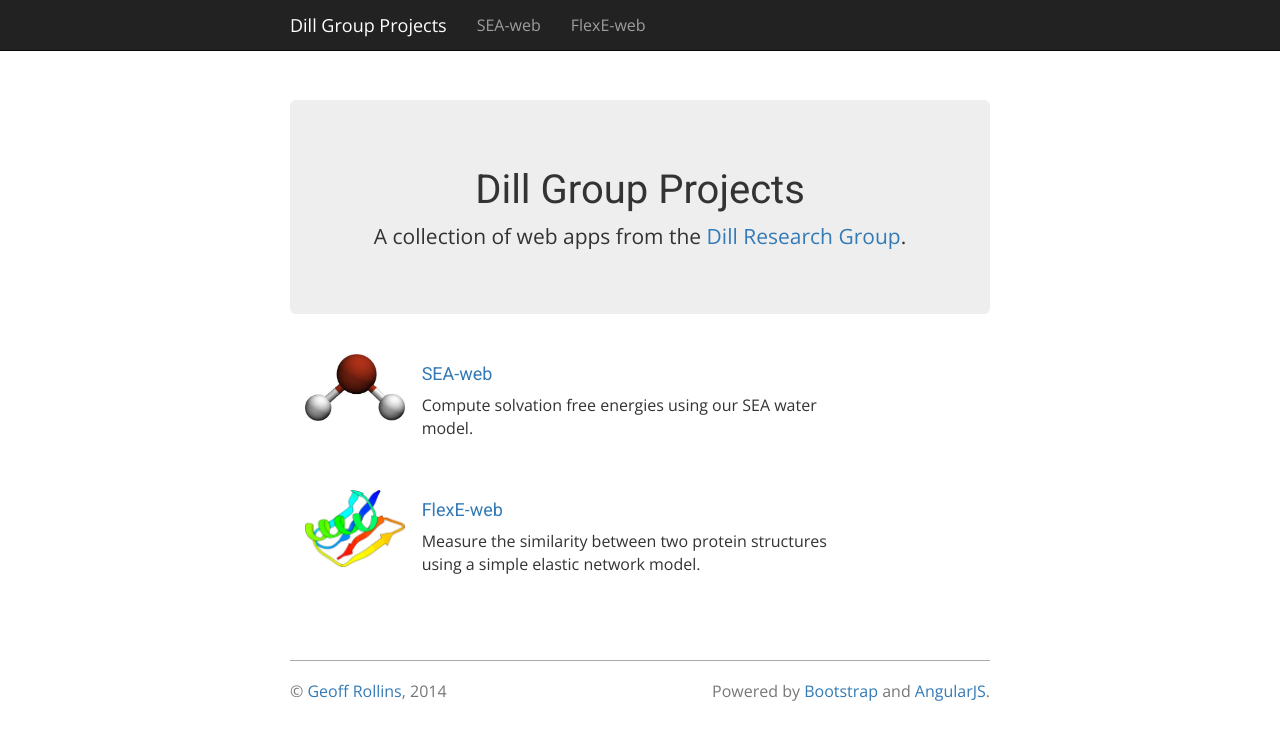
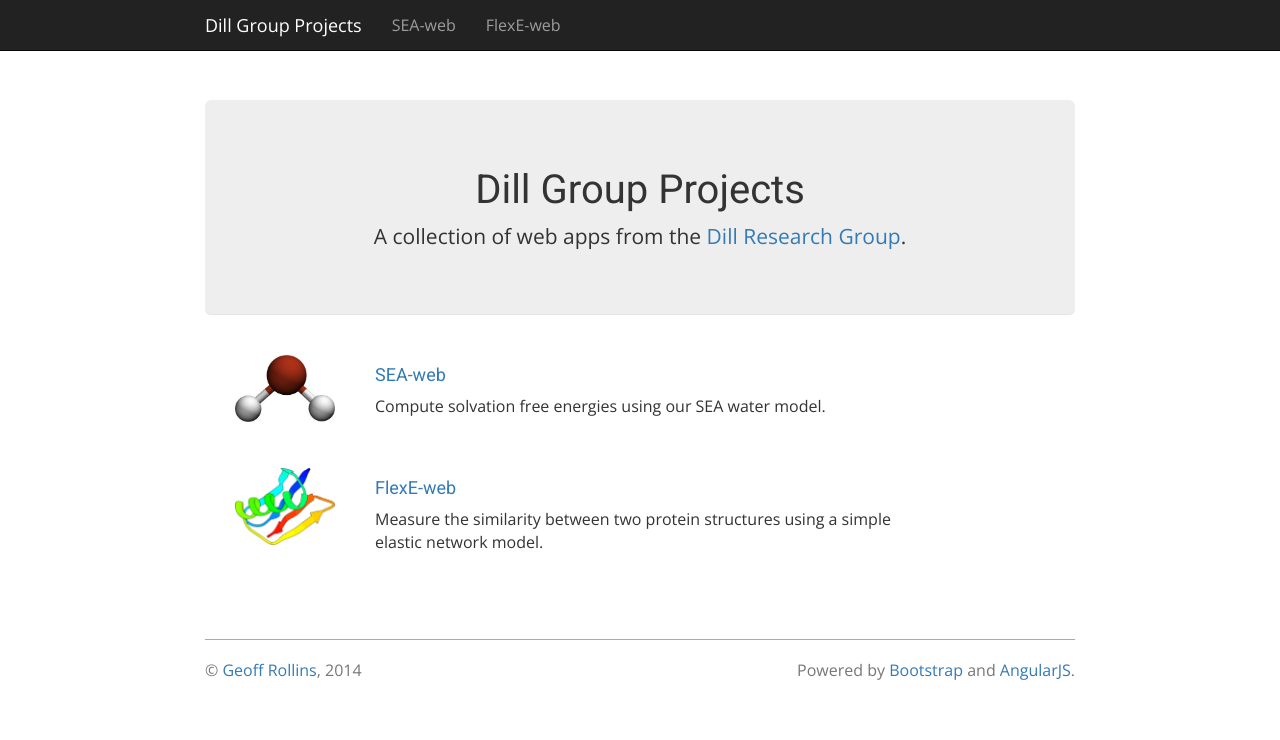
Before and after one commit to grollins/dillgroupio, a website: page app/index.html in a window 1280 px wide. Drawn offline with nearby package versions, Linux system fonts and the light colour scheme; files that its build step writes are made by us from their sources.

Commit message:
Adjust content width to match flexe-web and sea-web.

```diff
--- a/app/styles/main.css
+++ b/app/styles/main.css
@@ -56,6 +56,10 @@ p {
     border-top: 1px solid #aaa;
 }
 
+.container {
+    max-width: 900px;
+}
+
 .container-narrow > hr {
     margin: 30px 0;
 }
@@ -83,28 +87,3 @@ p {
 .marketing p + h4 {
     margin-top: 28px;
 }
-
-/* Responsive: Portrait tablets and up */
-@media screen and (min-width: 768px) {
-    .container {
-        max-width: 730px;
-    }
-
-    /* Remove the padding we set earlier */
-    .header,
-    .marketing,
-    .footer {
-        padding-left: 0;
-        padding-right: 0;
-    }
-
-    /* Space out the masthead */
-    .header {
-        margin-bottom: 30px;
-    }
-
-    /* Remove the bottom border on the jumbotron for visual effect */
-    .jumbotron {
-        border-bottom: 0;
-    }
-}
```
